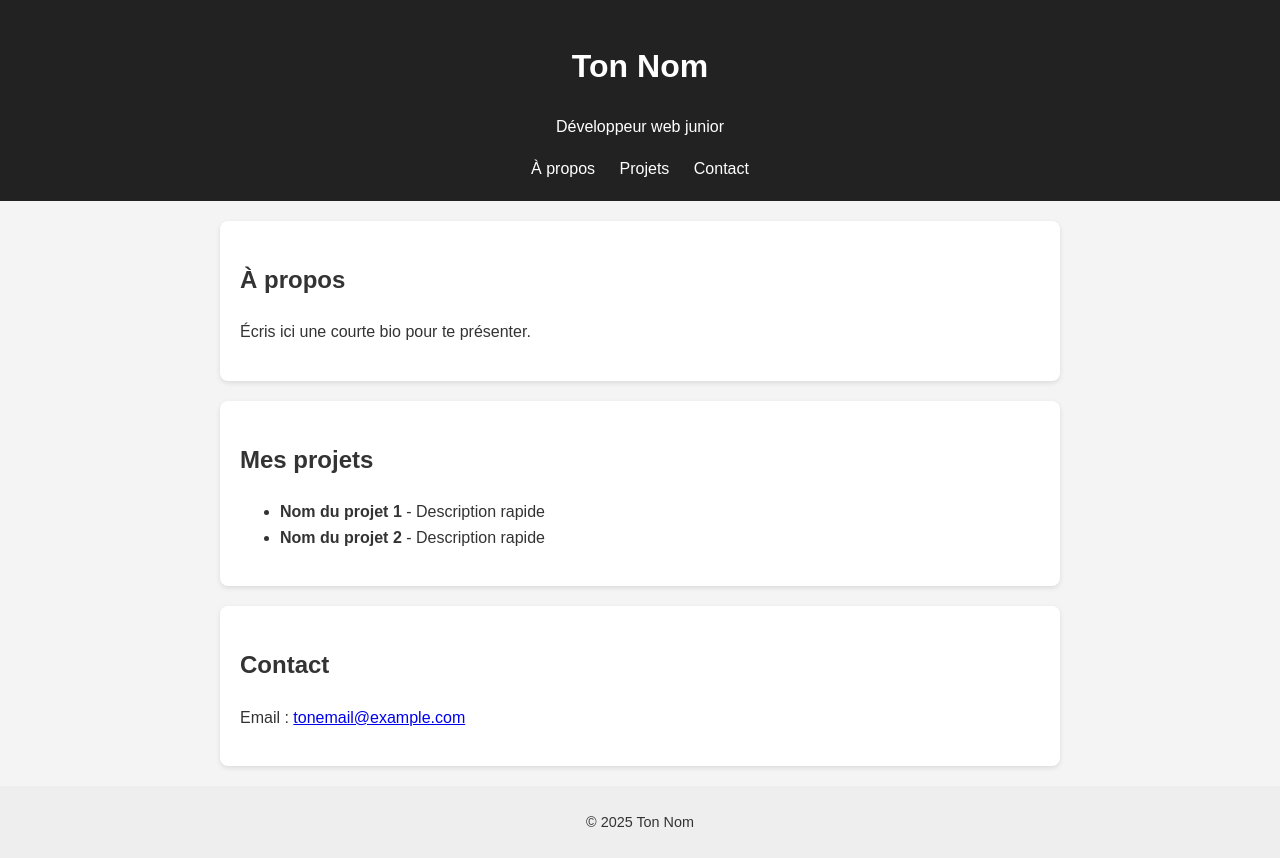
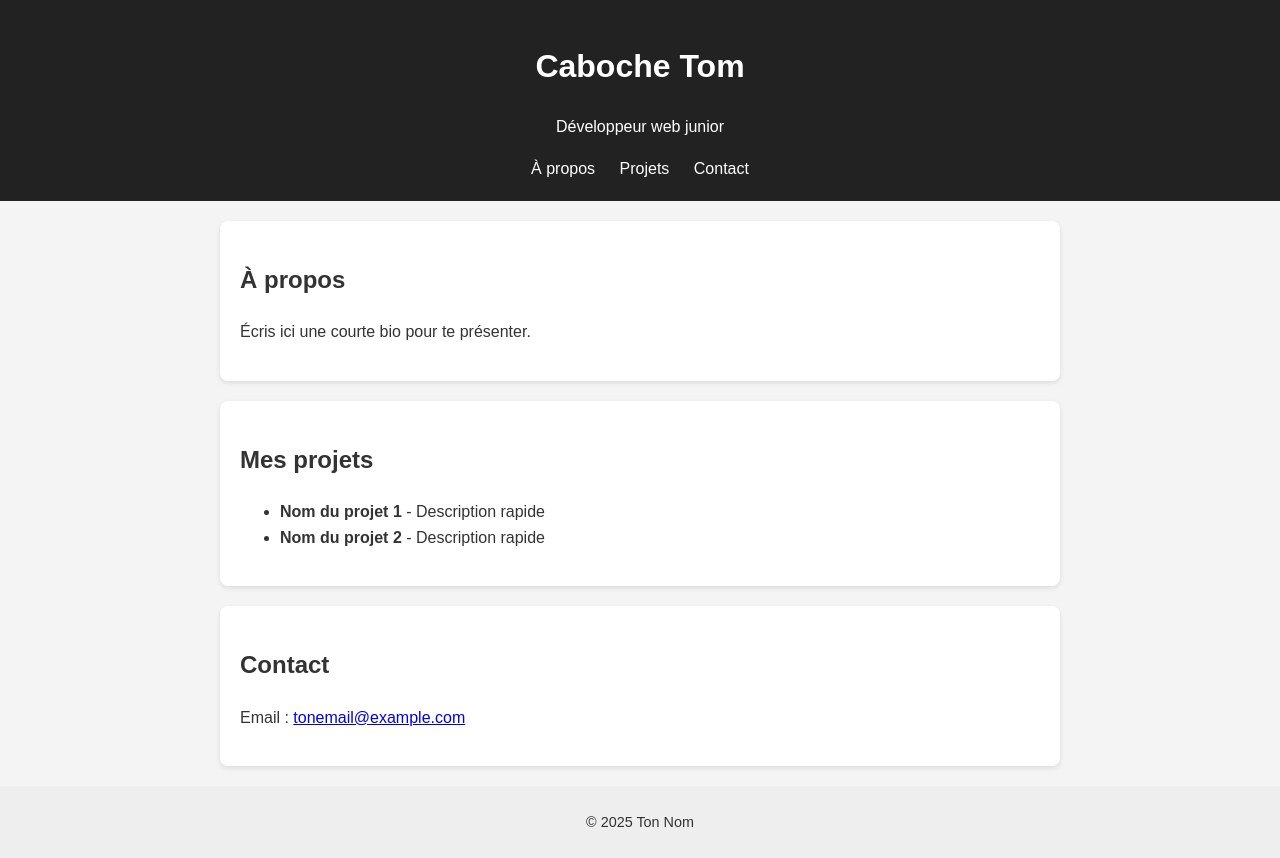
Before and after one commit to ange08350/portfolio, a plain HTML site: page index.html in a window 1280 px wide. Drawn offline with Linux system fonts and the light colour scheme.

Commit message:
Update index.html

```diff
--- a/index.html
+++ b/index.html
@@ -8,7 +8,7 @@
 </head>
 <body>
   <header>
-    <h1>Ton Nom</h1>
+    <h1>Caboche Tom</h1>
     <p>Développeur web junior</p>
     <nav>
       <a href="#about">À propos</a>
@@ -21,7 +21,6 @@
     <h2>À propos</h2>
     <p>Écris ici une courte bio pour te présenter.</p>
   </section>
-
   <section id="projects">
     <h2>Mes projets</h2>
     <ul>
```
